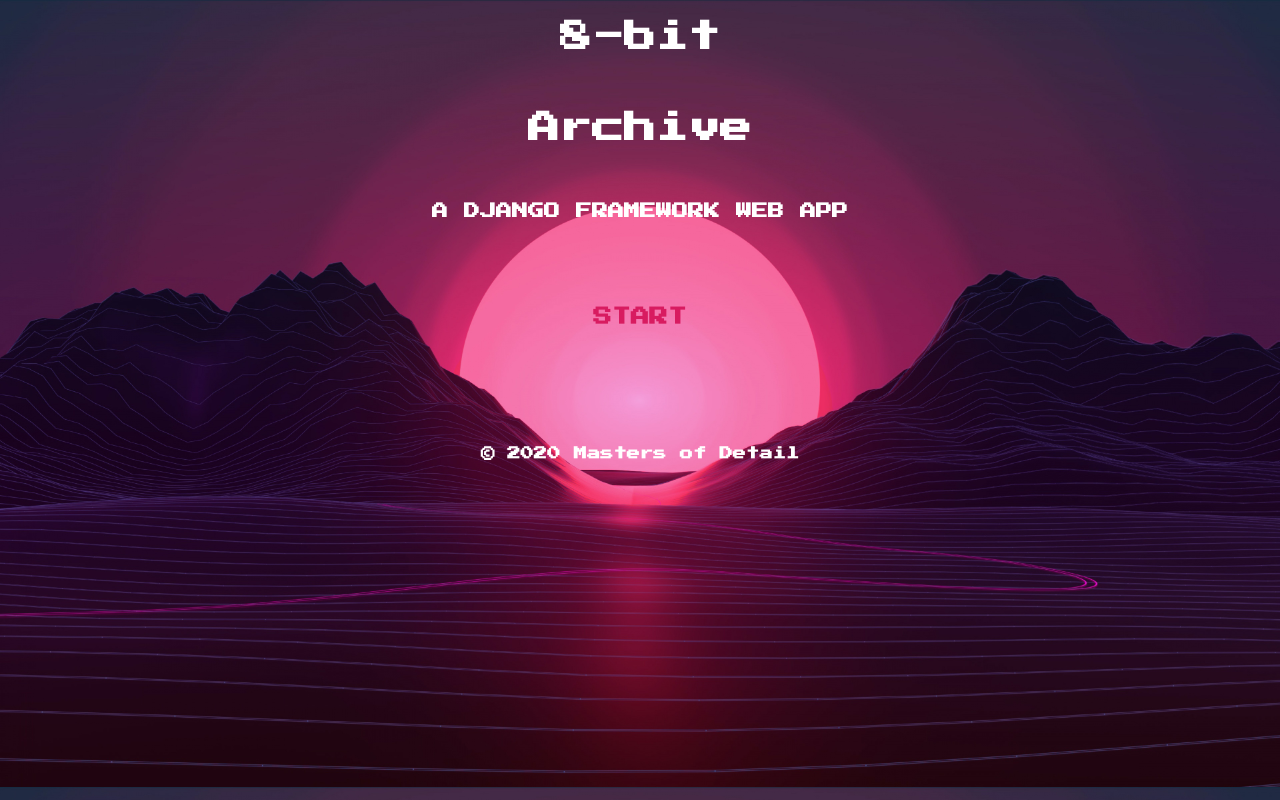
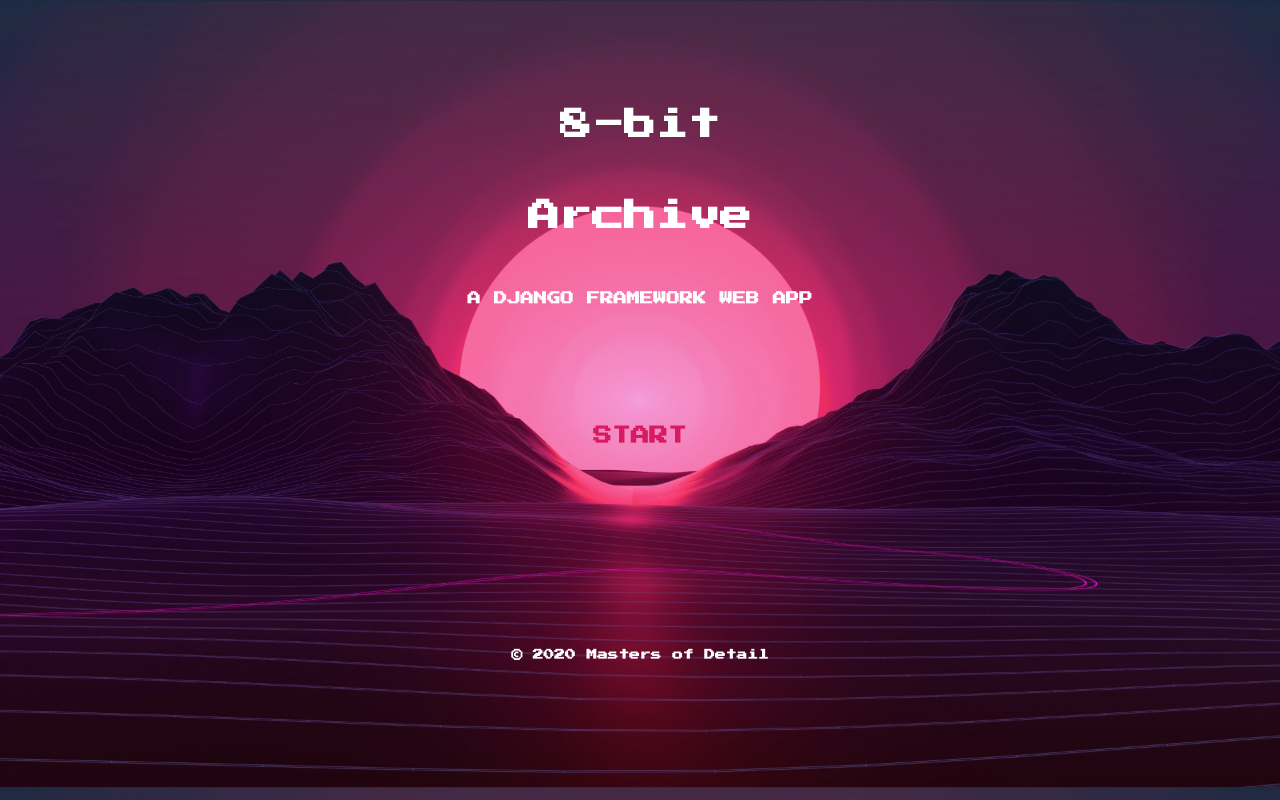
Before and after one commit to zeroxposur18/8-bit-archive, a Django app: page / in a window 1280 px wide. Run offline with Django 3.2, Linux system fonts and the light colour scheme.

Commit message:
realign home page

```diff
--- a/main_app/templates/home.html
+++ b/main_app/templates/home.html
@@ -9,13 +9,13 @@
     <title>8-bit Archive</title>
 </head>
 <body class="main">
-    <div class="title">
+    <div class="title"><br><br><br><br><br>
         <h1>8-bit</h1><br>
         <h1>Archive</h1><br>
-        <h4>A DJANGO FRAMEWORK WEB APP</h4><br><br><br>
-        <h3><a href="{% url 'about' %}">START</a></h3><br><br><br><br><br>
+        <h5>A DJANGO FRAMEWORK WEB APP</h5><br><br><br><br><br>
+        <h3><a href="{% url 'about' %}">START</a></h3><br><br><br><br><br><br><br><br><br><br>
 
-        <h5>© 2020 Masters of Detail</h5>
+        <h6>© 2020 Masters of Detail</h6>
     </div>
 </body>
 </html>
```
